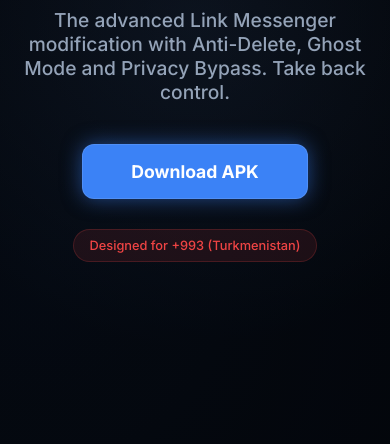
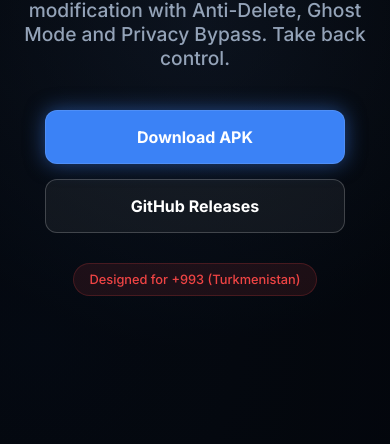
Before and after one commit to DarkLinkApp/darklinkapp.github.io, a plain HTML site: page index.html in a window 390 px wide. Shown: the part 400-844 px from the top of the page. Drawn offline with Linux system fonts and the light colour scheme.

Commit message:
Update index.html

```diff
--- a/index.html
+++ b/index.html
@@ -3,15 +3,17 @@
 <head>
     <meta charset="UTF-8">
     <meta name="viewport" content="width=device-width, initial-scale=1.0">
+    <!-- Google Search Console Verification -->
     <meta name="google-site-verification" content="3g8g-P34t_-zW6QuZtF5Y8RNcIJ3nXejFRt7P1YS_Vk" />
+
     <title>DarkLink | Beyond Limits</title>
 
     <!-- Google Fonts -->
     <link href="https://fonts.googleapis.com/css2?family=Inter:wght@300;500;700;900&display=swap" rel="stylesheet">
 
     <!-- SEO Meta Tags -->
-    <meta name="description" content="DarkLink Messenger Mod. Anti-Delete, Ghost Mode, Premium Unlocked. For Link Messenger users.">
-    <meta name="keywords" content="DarkLink, Link Messenger Mod, Anti-Delete, Ghost Mode, Turkmenistan, APK">
+    <meta name="description" content="DarkLink Messenger Mod. Anti-Delete, Ghost Mode, View-Once Bypass. For Link Messenger (+993).">
+    <meta name="keywords" content="DarkLink, Link Messenger Mod, Anti-Delete, Ghost Mode, Turkmenistan, APK, Pozulmayan hatlar">
 
     <style>
         :root {
@@ -24,12 +26,7 @@
             --text-secondary: #94a3b8;
         }
 
-        * {
-            margin: 0;
-            padding: 0;
-            box-sizing: border-box;
-            font-family: 'Inter', sans-serif;
-        }
+        * { margin: 0; padding: 0; box-sizing: border-box; font-family: 'Inter', sans-serif; }
 
         body {
             background-color: var(--bg-dark);
@@ -100,22 +97,42 @@
             margin-bottom: 40px;
         }
 
+        /* BUTTONS GROUP */
+        .button-group {
+            display: flex;
+            gap: 15px;
+            flex-wrap: wrap;
+            justify-content: center;
+        }
+
         .cta-button {
-            background: var(--accent);
-            color: white;
-            padding: 16px 48px;
+            padding: 16px 32px;
             border-radius: 12px;
             font-weight: 600;
-            font-size: 1.1rem;
+            font-size: 1rem;
             text-decoration: none;
             transition: all 0.3s cubic-bezier(0.4, 0, 0.2, 1);
-            box-shadow: var(--accent-glow);
             border: 1px solid rgba(255,255,255,0.1);
         }
 
-        .cta-button:hover {
-            transform: translateY(-2px) scale(1.02);
+        .btn-primary {
+            background: var(--accent);
+            color: white;
+            box-shadow: var(--accent-glow);
+        }
+        .btn-primary:hover {
+            transform: translateY(-2px);
             box-shadow: 0 0 40px rgba(59, 130, 246, 0.7);
+        }
+
+        .btn-secondary {
+            background: rgba(255, 255, 255, 0.05);
+            color: var(--text-primary);
+            border-color: rgba(255, 255, 255, 0.2);
+        }
+        .btn-secondary:hover {
+            background: rgba(255, 255, 255, 0.1);
+            transform: translateY(-2px);
         }
 
         .region-badge {
@@ -211,7 +228,6 @@
             font-size: 0.9rem;
         }
 
-        /* --- FOOTER --- */
         footer {
             padding: 40px;
             text-align: center;
@@ -223,6 +239,8 @@
         @media (max-width: 768px) {
             h1 { font-size: 3rem; }
             .grid { grid-template-columns: 1fr; }
+            .button-group { flex-direction: column; width: 100%; max-width: 300px; }
+            .cta-button { width: 100%; text-align: center; }
         }
     </style>
 </head>
@@ -239,7 +257,13 @@
         <h1>Unleash the<br>Untouchable.</h1>
         <p>The advanced Link Messenger modification with Anti-Delete, Ghost Mode and Privacy Bypass. Take back control.</p>
 
-        <a href="https://github.com/DarkLinkApp/DarkLink/releases/latest" class="cta-button">Download APK</a>
+        <div class="button-group">
+            <!-- ПРЯМАЯ ССЫЛКА НА APK (ОБНОВИ ЕЁ, КОГДА ЗАЛЬЕШЬ ФАЙЛ) -->
+            <a href="https://github.com/DarkLinkApp/DarkLink/releases/download/v1.0/DarkLink_v1.0.apk" class="cta-button btn-primary">Download APK</a>
+
+            <!-- ССЫЛКА НА СТРАНИЦУ РЕЛИЗОВ GITHUB -->
+            <a href="https://github.com/DarkLinkApp/DarkLink/releases" class="cta-button btn-secondary">GitHub Releases</a>
+        </div>
 
         <div class="region-badge">
             Designed for +993 (Turkmenistan)
@@ -320,4 +344,24 @@
     </footer>
 
 </body>
+</html>ownload and install DarkLink APK. Allow installation from unknown sources.</p>
+                </div>
+            </div>
+
+            <div class="step">
+                <div class="step-num">04</div>
+                <div class="step-content">
+                    <h4>Restore</h4>
+                    <p>Open DarkLink. Tap "Restore Backup" on the welcome screen. Select your file and enter the code.</p>
+                </div>
+            </div>
+        </div>
+    </section>
+
+    <footer>
+        &copy; 2025 DarkLink Project. Not affiliated with Link Messenger.<br>
+        Educational purpose only.
+    </footer>
+
+</body>
 </html>
```
